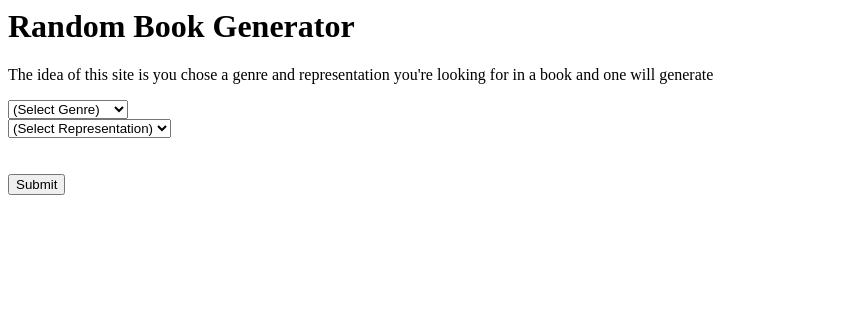
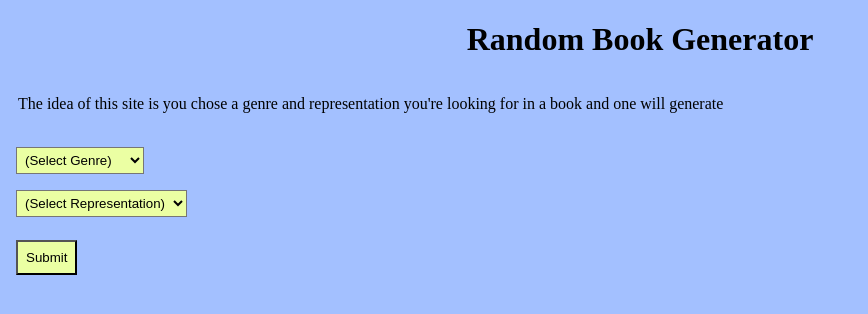
Before and after one commit to Russ-Smith482/Russ-Smith482.github.io, a plain HTML site: page index.html in a window 1280 px wide. Shown: the whole page, without its empty margins (0-868 px from the left). Drawn offline with Linux system fonts and the light colour scheme.

Commit message:
css basics

```diff
--- a/index.html
+++ b/index.html
@@ -1,10 +1,12 @@
-
+<!DOCTYPE html>
+<link href="styles.css" rel="stylesheet"/>
+<body>
 <h1>Random Book Generator</h1>
 <div>
 <p>The idea of this site is you chose a genre and representation you're looking for in a book and one will generate</p>
 </div>
 <div>
-<select id="Genre" name="Genre">
+<select id="Genre" name="Genre" class="Genre">
     <option value="">
 (Select Genre)
     </option>
@@ -41,7 +43,7 @@
 </select>
 </div>
 <div>
-    <select id="Representation" name="Representation">
+    <select id="Representation" name="Representation" class="Representation">
         <option value="">
             (Select Representation)
         </option>
@@ -68,9 +70,10 @@
 <br>
 </br>
 <div>
-<input type="submit" id="Submit">
+<input type="submit" id="Submit" class="Submit">
 </input>
 </div>
 <script src="./JavaScript.js">
 
 </script>
+</body>
--- /dev/null
+++ b/styles.css
@@ -0,0 +1,33 @@
+body {
+    background-color: #a3c0ff;
+    padding: 0px;
+}
+
+h1 {
+    text-align: center;
+    padding-bottom: 5px;
+}
+p {
+    padding: 10px;
+}
+
+.Genre {
+    padding: 4px;
+    margin: 8px;
+    background-color: #ebffa3;
+}
+
+.Representation {
+    padding: 4px;
+    margin: 8px;
+    margin-bottom: -10px;
+    background-color: #ebffa3;
+
+}
+
+.Submit {
+    margin: 8px;
+    margin-top: -10px;
+    padding: 8px;
+    background-color: #ebffa3;
+}
```
